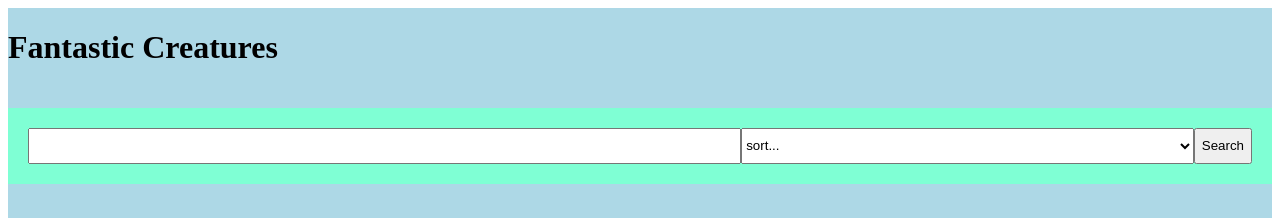
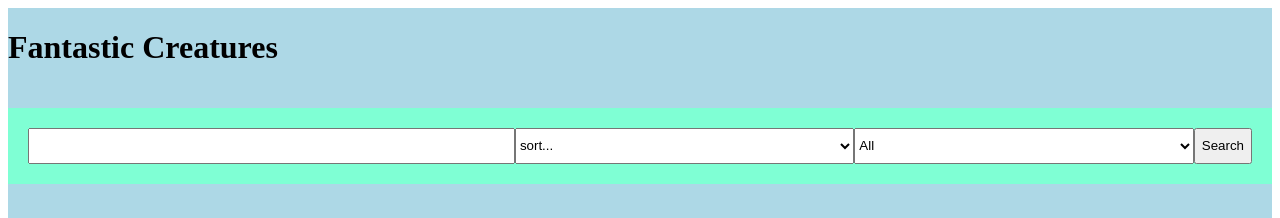
Before and after one commit to kevenruiz/creatures-f2-lab-01, a React (Create React App) app: page / in a window 1280 px wide. Shown: the top 218 px of the page. Built offline with nearby package versions, Linux system fonts and the light colour scheme.

Commit message:
small bug when searching, but page running.

```diff
--- a/src/CreatureList.js
+++ b/src/CreatureList.js
@@ -8,7 +8,7 @@ export default class CreatureList extends Component {
     const creatures = this.props.creatures;
 
     return (
-      <div>
+
       <ul className="CreatureList">
         {
           creatures.map(creature => (
@@ -16,7 +16,7 @@ export default class CreatureList extends Component {
           ))
         }
       </ul>
-      </div>
+
     );
   }
 }
--- a/src/CreatureSearch.js
+++ b/src/CreatureSearch.js
@@ -16,7 +16,7 @@ export default class CatSearch extends Component {
     this.setState({ sortField: target.value });
   }
 
-  handleTypeChange = ({ target }) => {
+  handleHornsChange = ({ target }) => {
     this.setState({ hornsFilter: target.value });
   }
 
@@ -31,23 +31,37 @@ export default class CatSearch extends Component {
   }
 
   render() {
+    const { nameFilter, sortField, hornsFilter } = this.state;
+    const { horns } = this.props;
+
     return (
       <form className='CreatureSearch' onSubmit={this.handleSubmit}>
         <input
-          name='nameSearch'
-       //   value={nameSearch}
+          name='nameFilter'
+          value={nameFilter}
           onChange={this.handleNameChange}
 
         />
         <select
           name='sortField'
-       //   value={sortField}
+          value={sortField}
           onChange={this.handleSearchChange}
         >
           <option value="">sort...</option>
           <option value="name">by name</option>
           <option value="horns">by horns</option>
         </select>
+        <select
+          name="hornsFilter"
+          value={hornsFilter}
+          onChange={this.handleHornsChange}
+        >
+          <option value="">All</option>
+          {horns.map(type => (
+            <option key={horns} value={horns}>{horns}</option>
+          ))}
+        </select>
+
         <button>Search</button>
       </form>
     );
```
Also changed, not shown: src/Counter.js (added, +39 -0 lines). Lines whose indentation alone changed are shown as unchanged.
